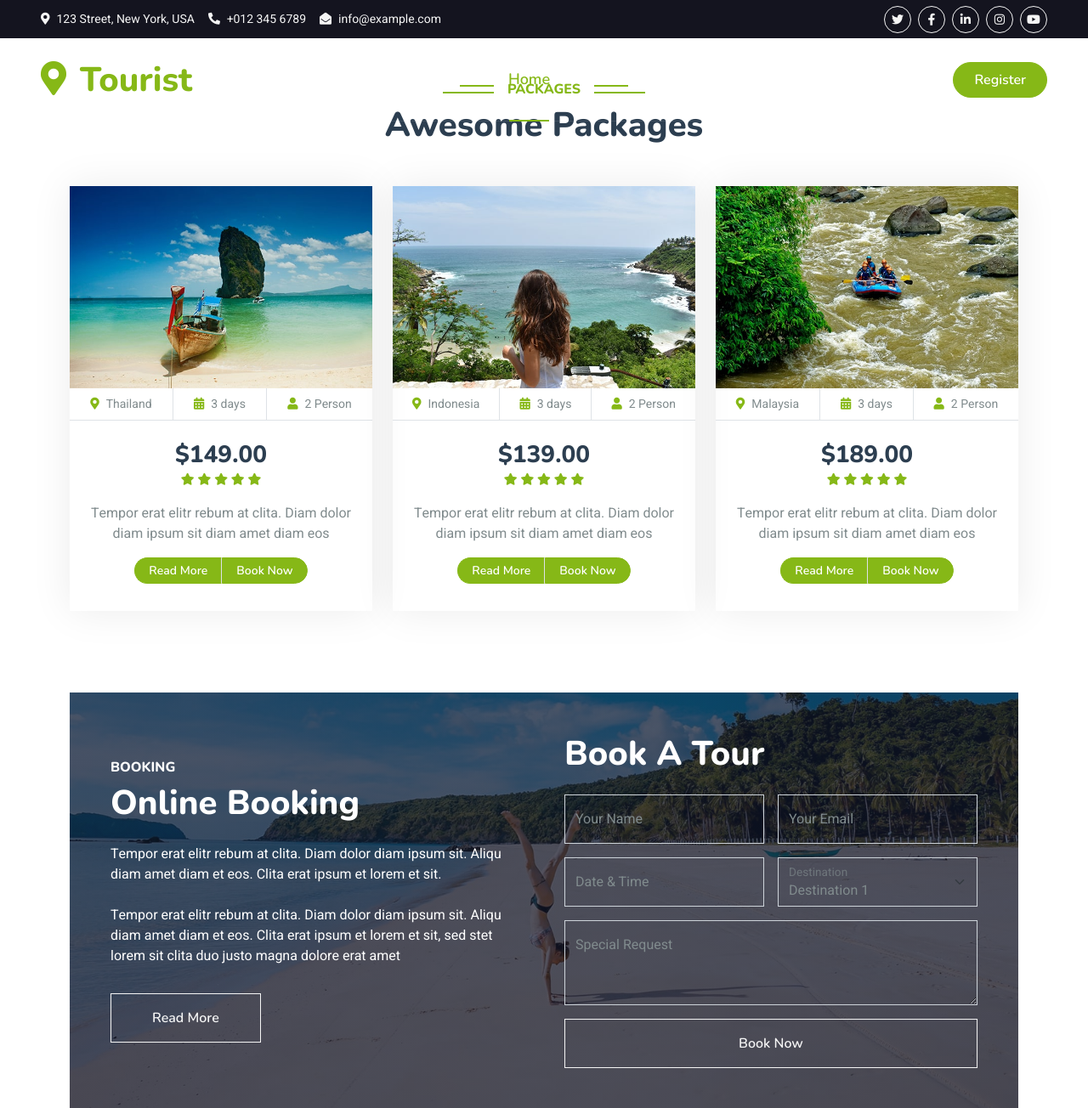
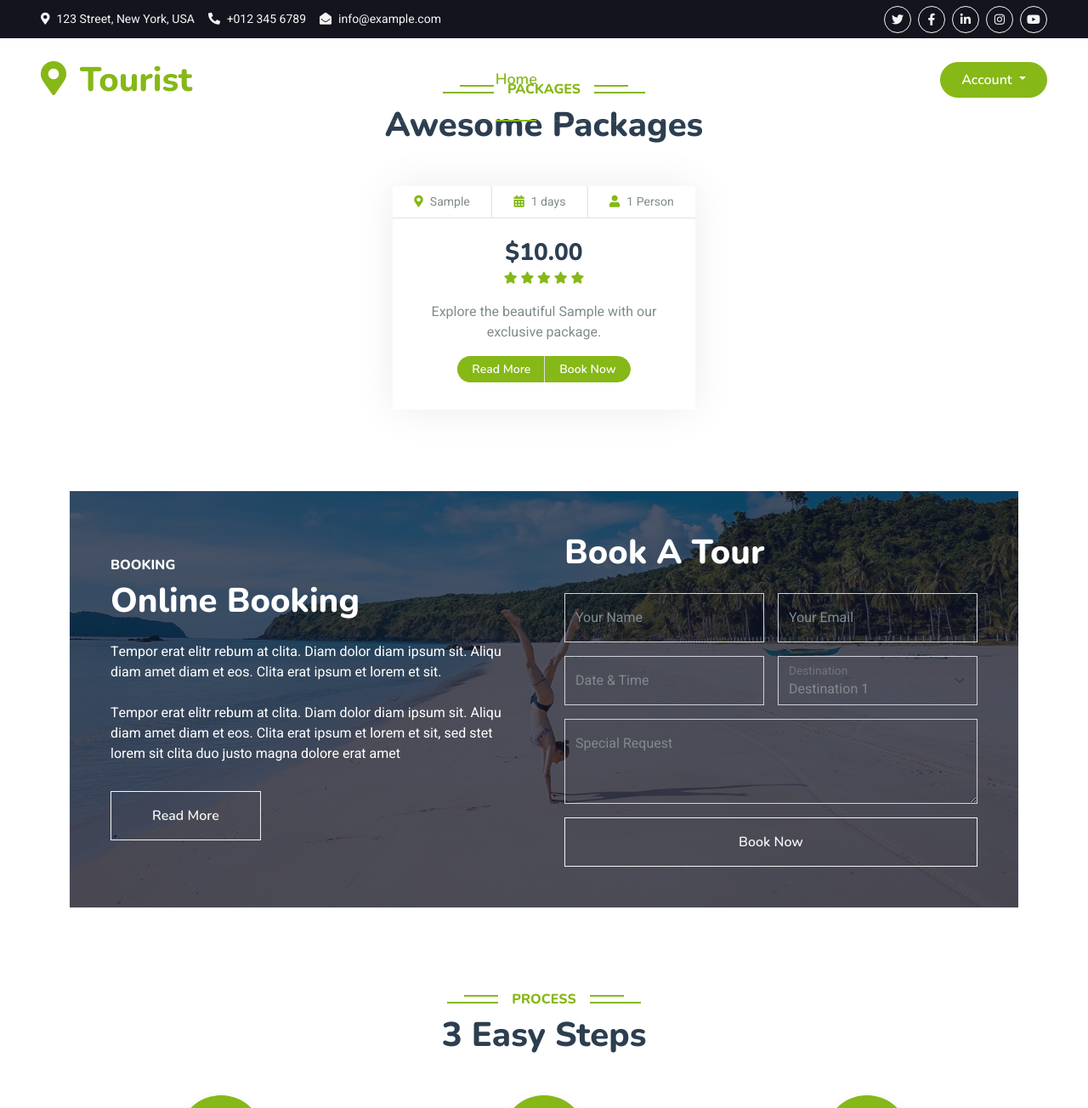
Before and after one commit to jobin8921/TRAVEL-APP, a Django app: page /packages/ in a window 1280 px wide. Shown: the top 1304 px of the page at 85% size. Run offline with Django 5.2, Linux system fonts and the light colour scheme; tables that the repository leaves empty hold one stand-in row (values such as "Sample post"); some libraries are stand-ins or nearby versions.

Commit message:
package creation and some fixes in the nav bar including customer login

```diff
--- a/home/models.py
+++ b/home/models.py
@@ -51,7 +51,7 @@ class AdminProfile(models.Model):
     password=models.CharField(max_length=255)
 
 class Package(models.Model):
-    name = models.CharField(max_length=255)
+
     price = models.DecimalField(max_digits=10, decimal_places=2)
     num_people = models.IntegerField()
     destination = models.CharField(max_length=255)
--- a/home/views.py
+++ b/home/views.py
@@ -23,8 +23,9 @@ def service(request):
     return render(request,'service.html')
 
 def packages(request):
-    return render(request,'package.html')
 
+    package=Package.objects.all()
+    return render(request,'package.html',{'packages':package})
 
 
 def register(request):
@@ -70,9 +71,11 @@ def login_view(request):
         # Check if user is a regular customer
         try:
             user = Customer.objects.get(username=username)
-            if check_password(password, user.password):  # Securely check hashed password
+            if check_password(password, user.password):
                 request.session["customer_id"] = user.id
-                return redirect("dashboard")  # Redirect normal user to dashboard
+                request.session["username"] = user.username  # Store username in session
+                return redirect("index")
+
         except Customer.DoesNotExist:
             return render(request, "login.html", {"error": "Invalid credentials."})
 
@@ -157,7 +160,7 @@ def book_place(request):
 
         return redirect("dashboard")
 
-    return render(request,'booking.html',{'places':places})
+    return render(request,'booking.html',{'places':places,'booking':booking})
 
 
 
@@ -267,16 +270,16 @@ def register_admin(request):
 def add_package(request):
 
     if request.method == "POST":
-        name = request.POST.get("name")
+
         price = request.POST.get("price")
         num_people = request.POST.get("num_people")
         destination = request.POST.get("destination")
         num_days = request.POST.get("num_days")
 
         # Validate form input
-        if name and price and num_people and destination and num_days:
+        if  price and num_people and destination and num_days:
             Package.objects.create(
-                name=name,
+
                 price=price,
                 num_people=num_people,
                 destination=destination,
--- a/templates/add_package.html
+++ b/templates/add_package.html
@@ -1,4 +1,4 @@
-{% extends 'base.html' %}
+
 
 {% block content %}
 
@@ -7,10 +7,6 @@
     <form method="POST" class="border p-4 shadow-sm">
         {% csrf_token %}
 
-        <div class="mb-3">
-            <label class="form-label">Package Name</label>
-            <input type="text" name="name" class="form-control" placeholder="Enter package name" required>
-        </div>
 
         <div class="mb-3">
             <label class="form-label">Price</label>
--- a/templates/admin_dashboard.html
+++ b/templates/admin_dashboard.html
@@ -59,6 +59,7 @@
         <a href="#users"><i class="fas fa-users"></i> Users</a>
         <a href="#places"><i class="fas fa-map-marker-alt"></i> Places</a>
         <a href="#bookings"><i class="fas fa-calendar-check"></i> Bookings</a>
+        <a href="{% url 'add_package' %}"><i class="fas fa-calendar-check"></i> Add Packages</a>
         <a href="{% url 'logout' %}" class="btn btn-danger w-100 mt-3"><i class="fas fa-sign-out-alt"></i> Logout</a>
     </div>
 
--- a/templates/base.html
+++ b/templates/base.html
@@ -82,7 +82,7 @@
                     <a href="/" class="nav-item nav-link active">Home</a>
                     <a href="{% url 'about' %}" class="nav-item nav-link">About</a>
                     <a href="{% url 'service'%}" class="nav-item nav-link">Services</a>
-                    <a href="package.html" class="nav-item nav-link">Packages</a>
+                    <a href="{% url 'packages' %}" class="nav-item nav-link">Packages</a>
                     <div class="nav-item dropdown">
                         <a href="#" class="nav-link dropdown-toggle" data-bs-toggle="dropdown">Pages</a>
                         <div class="dropdown-menu m-0">
@@ -96,7 +96,29 @@
                     </div>
                     <a href="contact.html" class="nav-item nav-link">Contact</a>
                 </div>
-                <a href='{% url "register" %}'' class="btn btn-primary rounded-pill py-2 px-4">Register</a>
+                <div class="dropdown">
+                    {% if request.session.username %}
+                        <!-- If customer is logged in, show username and Logout -->
+                        <button class="btn btn-primary dropdown-toggle rounded-pill py-2 px-4" type="button" id="authDropdown" data-bs-toggle="dropdown" aria-expanded="false">
+                            {{ request.session.username }}  <!-- Display logged-in user's name -->
+                        </button>
+                        <ul class="dropdown-menu" aria-labelledby="authDropdown">
+                            <li><a class="dropdown-item" href="{% url 'dashboard' %}">Dashboard</a></li>
+                            <li><a class="dropdown-item" href="{% url 'logout' %}">Logout</a></li>
+                        </ul>
+                    {% else %}
+                        <!-- If no user is logged in, show Account with Login/Register -->
+                        <button class="btn btn-primary dropdown-toggle rounded-pill py-2 px-4" type="button" id="authDropdown" data-bs-toggle="dropdown" aria-expanded="false">
+                            Account
+                        </button>
+                        <ul class="dropdown-menu" aria-labelledby="authDropdown">
+                            <li><a class="dropdown-item" href="{% url 'register' %}">Register</a></li>
+                            <li><a class="dropdown-item" href="{% url 'login' %}">Login</a></li>
+                        </ul>
+                    {% endif %}
+                </div>
+
+
             </div>
         </nav>
         <main>
--- a/templates/package.html
+++ b/templates/package.html
@@ -15,18 +15,25 @@
                 <h1 class="mb-5">Awesome Packages</h1>
             </div>
             <div class="row g-4 justify-content-center">
+                {% for package in packages %}
                 <div class="col-lg-4 col-md-6 wow fadeInUp" data-wow-delay="0.1s">
                     <div class="package-item">
-                        <div class="overflow-hidden">
-                            <img class="img-fluid" src="img/package-1.jpg" alt="">
-                        </div>
+                        <!-- <div class="overflow-hidden">
+                            <img class="img-fluid" src="{{ package.image.url }}" alt="Package Image">
+                        </div> -->
                         <div class="d-flex border-bottom">
-                            <small class="flex-fill text-center border-end py-2"><i class="fa fa-map-marker-alt text-primary me-2"></i>Thailand</small>
-                            <small class="flex-fill text-center border-end py-2"><i class="fa fa-calendar-alt text-primary me-2"></i>3 days</small>
-                            <small class="flex-fill text-center py-2"><i class="fa fa-user text-primary me-2"></i>2 Person</small>
+                            <small class="flex-fill text-center border-end py-2">
+                                <i class="fa fa-map-marker-alt text-primary me-2"></i>{{ package.destination }}
+                            </small>
+                            <small class="flex-fill text-center border-end py-2">
+                                <i class="fa fa-calendar-alt text-primary me-2"></i>{{ package.num_days }} days
+                            </small>
+                            <small class="flex-fill text-center py-2">
+                                <i class="fa fa-user text-primary me-2"></i>{{ package.num_people }} Person
+                            </small>
                         </div>
                         <div class="text-center p-4">
-                            <h3 class="mb-0">$149.00</h3>
+                            <h3 class="mb-0">${{ package.price }}</h3>
                             <div class="mb-3">
                                 <small class="fa fa-star text-primary"></small>
                                 <small class="fa fa-star text-primary"></small>
@@ -34,72 +41,24 @@
                                 <small class="fa fa-star text-primary"></small>
                                 <small class="fa fa-star text-primary"></small>
                             </div>
-                            <p>Tempor erat elitr rebum at clita. Diam dolor diam ipsum sit diam amet diam eos</p>
+                            <p>Explore the beautiful {{ package.destination }} with our exclusive package.</p>
                             <div class="d-flex justify-content-center mb-2">
-                                <a href="#" class="btn btn-sm btn-primary px-3 border-end" style="border-radius: 30px 0 0 30px;">Read More</a>
-                                <a href="#" class="btn btn-sm btn-primary px-3" style="border-radius: 0 30px 30px 0;">Book Now</a>
+                                <a href="#" class="btn btn-sm btn-primary px-3 border-end"
+                                   style="border-radius: 30px 0 0 30px;">Read More</a>
+                                <a href="#" class="btn btn-sm btn-primary px-3"
+                                   style="border-radius: 0 30px 30px 0;">Book Now</a>
                             </div>
                         </div>
                     </div>
                 </div>
-                <div class="col-lg-4 col-md-6 wow fadeInUp" data-wow-delay="0.3s">
-                    <div class="package-item">
-                        <div class="overflow-hidden">
-                            <img class="img-fluid" src="img/package-2.jpg" alt="">
-                        </div>
-                        <div class="d-flex border-bottom">
-                            <small class="flex-fill text-center border-end py-2"><i class="fa fa-map-marker-alt text-primary me-2"></i>Indonesia</small>
-                            <small class="flex-fill text-center border-end py-2"><i class="fa fa-calendar-alt text-primary me-2"></i>3 days</small>
-                            <small class="flex-fill text-center py-2"><i class="fa fa-user text-primary me-2"></i>2 Person</small>
-                        </div>
-                        <div class="text-center p-4">
-                            <h3 class="mb-0">$139.00</h3>
-                            <div class="mb-3">
-                                <small class="fa fa-star text-primary"></small>
-                                <small class="fa fa-star text-primary"></small>
-                                <small class="fa fa-star text-primary"></small>
-                                <small class="fa fa-star text-primary"></small>
-                                <small class="fa fa-star text-primary"></small>
-                            </div>
-                            <p>Tempor erat elitr rebum at clita. Diam dolor diam ipsum sit diam amet diam eos</p>
-                            <div class="d-flex justify-content-center mb-2">
-                                <a href="#" class="btn btn-sm btn-primary px-3 border-end" style="border-radius: 30px 0 0 30px;">Read More</a>
-                                <a href="#" class="btn btn-sm btn-primary px-3" style="border-radius: 0 30px 30px 0;">Book Now</a>
-                            </div>
-                        </div>
-                    </div>
-                </div>
-                <div class="col-lg-4 col-md-6 wow fadeInUp" data-wow-delay="0.5s">
-                    <div class="package-item">
-                        <div class="overflow-hidden">
-                            <img class="img-fluid" src="img/package-3.jpg" alt="">
-                        </div>
-                        <div class="d-flex border-bottom">
-                            <small class="flex-fill text-center border-end py-2"><i class="fa fa-map-marker-alt text-primary me-2"></i>Malaysia</small>
-                            <small class="flex-fill text-center border-end py-2"><i class="fa fa-calendar-alt text-primary me-2"></i>3 days</small>
-                            <small class="flex-fill text-center py-2"><i class="fa fa-user text-primary me-2"></i>2 Person</small>
-                        </div>
-                        <div class="text-center p-4">
-                            <h3 class="mb-0">$189.00</h3>
-                            <div class="mb-3">
-                                <small class="fa fa-star text-primary"></small>
-                                <small class="fa fa-star text-primary"></small>
-                                <small class="fa fa-star text-primary"></small>
-                                <small class="fa fa-star text-primary"></small>
-                                <small class="fa fa-star text-primary"></small>
-                            </div>
-                            <p>Tempor erat elitr rebum at clita. Diam dolor diam ipsum sit diam amet diam eos</p>
-                            <div class="d-flex justify-content-center mb-2">
-                                <a href="#" class="btn btn-sm btn-primary px-3 border-end" style="border-radius: 30px 0 0 30px;">Read More</a>
-                                <a href="#" class="btn btn-sm btn-primary px-3" style="border-radius: 0 30px 30px 0;">Book Now</a>
-                            </div>
-                        </div>
-                    </div>
-                </div>
+                {% empty %}
+                <p class="text-center">No packages available.</p>
+                {% endfor %}
             </div>
         </div>
     </div>
-    <!-- Package End -->
+
+
 
 
     <!-- Booking Start -->
```
